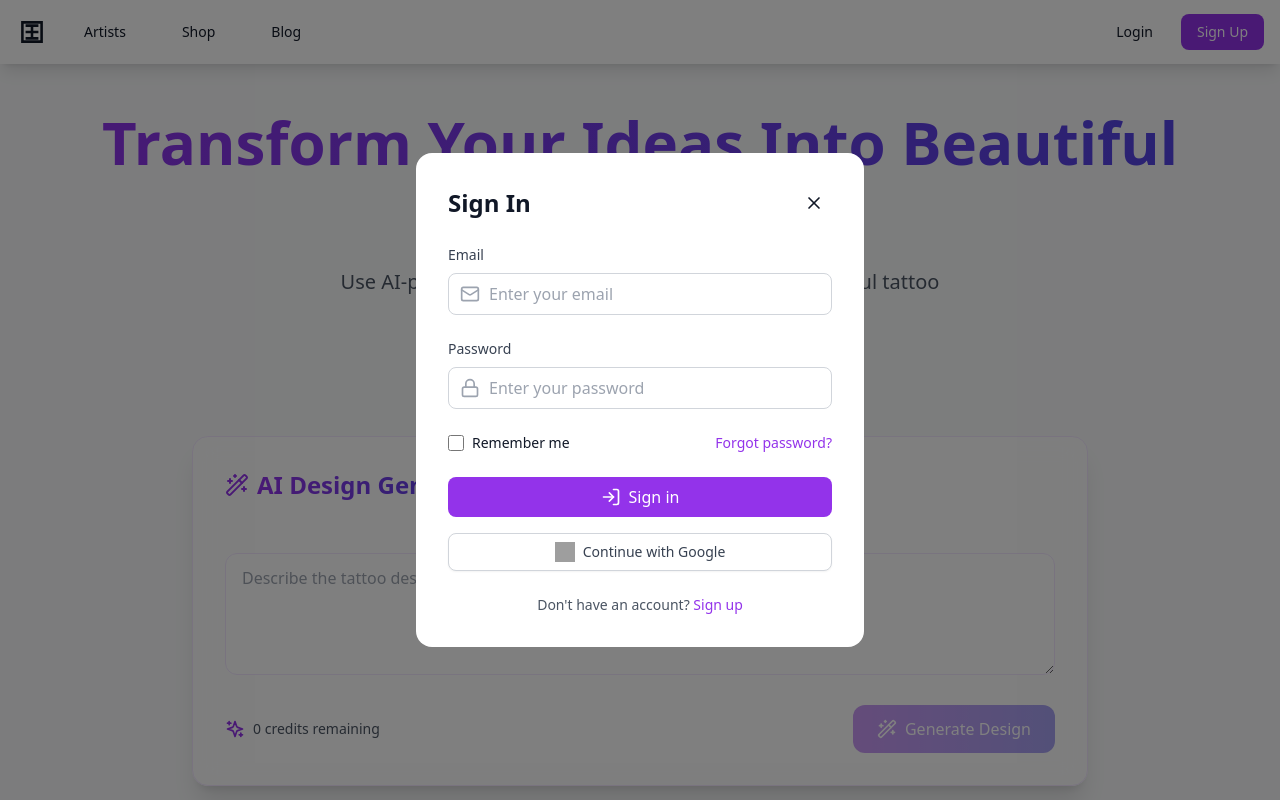
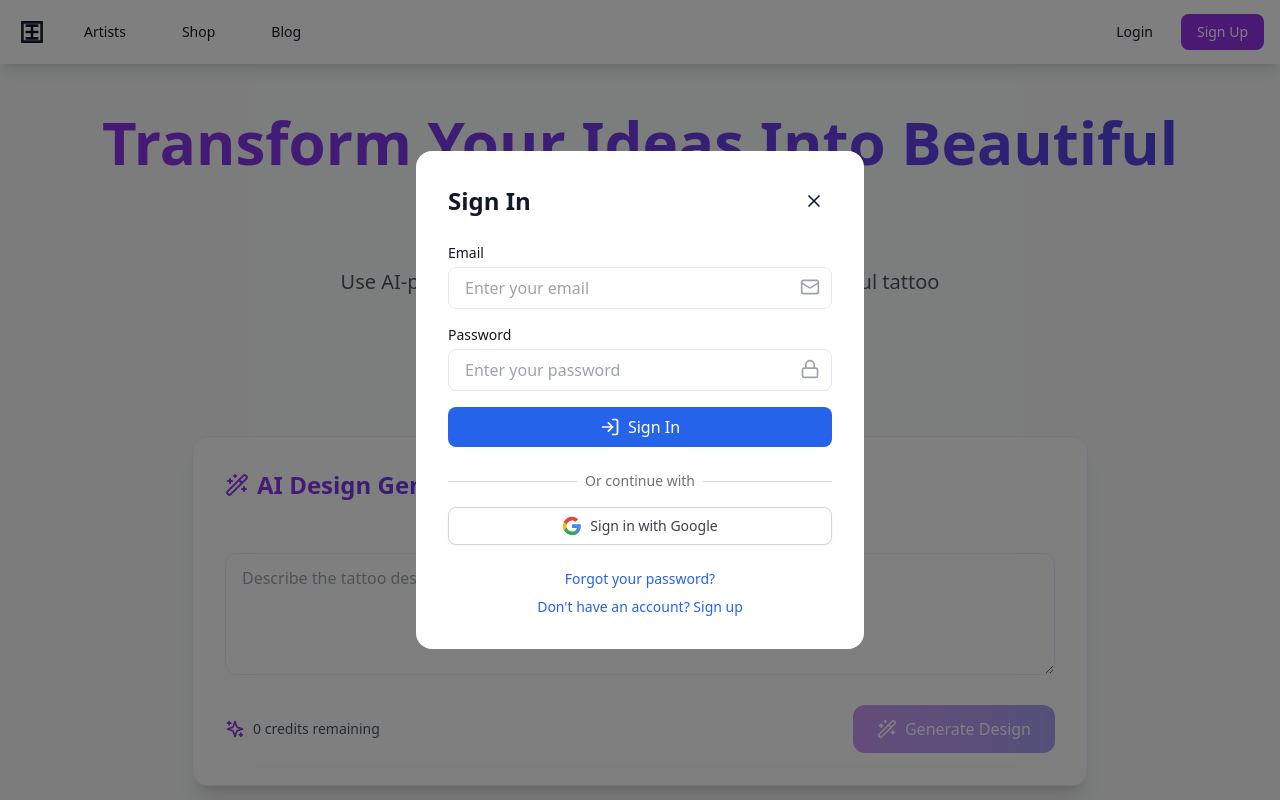
Before and after one commit to Tattmonkey/Alice, a React (Vite) app: page / in a window 1280 px wide. Both pictures are taken after a click on the button "Login". Shown: the top 800 px of the page. Built offline with nearby package versions, Linux system fonts and the light colour scheme; no server answers; grey boxes are pictures that could not be loaded.

Commit message:
fix: update LoginModal to use correct auth function names

```diff
--- a/src/components/auth/LoginModal.tsx
+++ b/src/components/auth/LoginModal.tsx
@@ -6,6 +6,7 @@
 import { z } from 'zod';
 import { useAuth } from '../../contexts/AuthContext';
 import toast from 'react-hot-toast';
+import { useNavigate } from 'react-router-dom';
 
 const schema = z.object({
   email: z.string().email('Invalid email address'),
@@ -22,30 +23,24 @@
 }
 
 export default function LoginModal({ isOpen, onClose, onSwitchToSignUp, onResetPassword }: Props) {
-  const { signIn, signInWithGoogle } = useAuth();
+  const { login, loginWithGoogle } = useAuth();
+  const navigate = useNavigate();
   const [loading, setLoading] = useState(false);
   const [googleLoading, setGoogleLoading] = useState(false);
-  const [error, setError] = useState<string | null>(null);
   const { register, handleSubmit, formState: { errors }, reset } = useForm<FormData>({
     resolver: zodResolver(schema)
   });
 
-  useEffect(() => {
-    const handleClick = () => {
-      console.log('Window clicked');
-    };
-    window.addEventListener('click', handleClick);
-    return () => window.removeEventListener('click', handleClick);
-  }, []);
-
   const onSubmit = async (data: FormData) => {
     try {
       setLoading(true);
-      await signIn(data.email, data.password);
+      await login(data.email, data.password);
       reset();
       onClose();
-    } catch (error) {
+      navigate('/dashboard');
+    } catch (error: any) {
       console.error('Login error:', error);
+      toast.error(error.message || 'Failed to log in');
     } finally {
       setLoading(false);
     }
@@ -56,11 +51,12 @@
 
     try {
       setGoogleLoading(true);
-      await signInWithGoogle();
+      await loginWithGoogle();
       onClose();
-    } catch (error) {
-      setError(error instanceof Error ? error.message : 'Failed to sign in with Google');
+      navigate('/dashboard');
+    } catch (error: any) {
       console.error('Google sign-in error:', error);
+      toast.error(error.message || 'Failed to sign in with Google');
     } finally {
       setGoogleLoading(false);
     }
@@ -93,122 +89,118 @@
               </button>
             </div>
 
-            {error && (
-              <div className="p-4 mb-4 text-sm text-red-700 bg-red-100 rounded-lg dark:bg-red-200 dark:text-red-800" role="alert">
-                {error}
-              </div>
-            )}
-
-            <form onSubmit={handleSubmit(onSubmit)} className="space-y-6">
+            <form onSubmit={handleSubmit(onSubmit)} className="space-y-4">
               <div>
-                <label className="block text-sm font-medium text-gray-700 dark:text-gray-300 mb-2">
+                <label htmlFor="email" className="block text-sm font-medium mb-1">
                   Email
                 </label>
                 <div className="relative">
-                  <Mail className="absolute left-3 top-1/2 transform -translate-y-1/2 text-gray-400 w-5 h-5" />
                   <input
                     {...register('email')}
                     type="email"
-                    className="w-full pl-10 pr-4 py-2 border border-gray-300 dark:border-gray-600 rounded-lg focus:ring-2 focus:ring-purple-500 focus:border-transparent dark:bg-gray-700 dark:text-white"
+                    className="w-full px-4 py-2 border rounded-lg focus:ring-2 focus:ring-blue-500 focus:border-transparent"
                     placeholder="Enter your email"
                   />
+                  <Mail className="absolute right-3 top-2.5 h-5 w-5 text-gray-400" />
                 </div>
                 {errors.email && (
-                  <p className="mt-1 text-sm text-red-600 dark:text-red-400">{errors.email.message}</p>
+                  <p className="mt-1 text-sm text-red-600">{errors.email.message}</p>
                 )}
               </div>
 
               <div>
-                <label className="block text-sm font-medium text-gray-700 dark:text-gray-300 mb-2">
+                <label htmlFor="password" className="block text-sm font-medium mb-1">
                   Password
                 </label>
                 <div className="relative">
-                  <Lock className="absolute left-3 top-1/2 transform -translate-y-1/2 text-gray-400 w-5 h-5" />
                   <input
                     {...register('password')}
                     type="password"
-                    className="w-full pl-10 pr-4 py-2 border border-gray-300 dark:border-gray-600 rounded-lg focus:ring-2 focus:ring-purple-500 focus:border-transparent dark:bg-gray-700 dark:text-white"
+                    className="w-full px-4 py-2 border rounded-lg focus:ring-2 focus:ring-blue-500 focus:border-transparent"
                     placeholder="Enter your password"
                   />
+                  <Lock className="absolute right-3 top-2.5 h-5 w-5 text-gray-400" />
                 </div>
                 {errors.password && (
-                  <p className="mt-1 text-sm text-red-600 dark:text-red-400">{errors.password.message}</p>
+                  <p className="mt-1 text-sm text-red-600">{errors.password.message}</p>
                 )}
               </div>
 
-              <div className="flex items-center justify-between">
-                <div className="flex items-center">
-                  <input
-                    type="checkbox"
-                    className="h-4 w-4 text-purple-600 focus:ring-purple-500 border-gray-300 rounded"
-                  />
-                  <label className="ml-2 block text-sm text-gray-900 dark:text-gray-300">
-                    Remember me
-                  </label>
+              <button
+                type="submit"
+                disabled={loading}
+                className="w-full bg-blue-600 text-white py-2 px-4 rounded-lg hover:bg-blue-700 focus:outline-none focus:ring-2 focus:ring-blue-500 focus:ring-offset-2 disabled:opacity-50 flex items-center justify-center"
+              >
+                {loading ? (
+                  <Loader2 className="animate-spin h-5 w-5" />
+                ) : (
+                  <>
+                    <LogIn className="h-5 w-5 mr-2" />
+                    Sign In
+                  </>
+                )}
+              </button>
+            </form>
+
+            <div className="mt-6">
+              <div className="relative">
+                <div className="absolute inset-0 flex items-center">
+                  <div className="w-full border-t border-gray-300"></div>
+                </div>
+                <div className="relative flex justify-center text-sm">
+                  <span className="px-2 bg-white dark:bg-gray-800 text-gray-500">
+                    Or continue with
+                  </span>
+                </div>
               </div>
 
               <button
-                  type="button"
-                  onClick={onResetPassword}
-                  className="text-sm font-medium text-purple-600 hover:text-purple-500"
+                onClick={handleGoogleSignIn}
+                disabled={googleLoading}
+                className="mt-4 w-full flex items-center justify-center px-4 py-2 border border-gray-300 rounded-lg shadow-sm text-sm font-medium text-gray-700 bg-white hover:bg-gray-50 focus:outline-none focus:ring-2 focus:ring-offset-2 focus:ring-blue-500 disabled:opacity-50"
               >
-                  Forgot password?
-                </button>
-              </div>
-
-              <div className="space-y-4">
-                <motion.button
-                  whileHover={{ scale: 1.02 }}
-                  whileTap={{ scale: 0.98 }}
-                  type="submit"
-                  disabled={loading}
-                  className="w-full py-2 px-4 bg-purple-600 text-white rounded-lg font-medium hover:bg-purple-700 transition-colors flex items-center justify-center gap-2 disabled:opacity-50 disabled:cursor-not-allowed"
-                >
-                  {loading ? (
-                    <Loader2 className="w-5 h-5 animate-spin" />
+                {googleLoading ? (
+                  <Loader2 className="animate-spin h-5 w-5" />
                 ) : (
                   <>
-                      <LogIn className="w-5 h-5" />
-                      Sign in
-                    </>
-                  )}
-                </motion.button>
-
-                <button
-                  type="button"
-                  onClick={handleGoogleSignIn}
-                  disabled={loading || googleLoading}
-                  className="w-full flex justify-center py-2 px-4 border border-gray-300 rounded-lg shadow-sm text-sm font-medium text-gray-700 bg-white hover:bg-gray-50 disabled:opacity-50 disabled:cursor-not-allowed dark:bg-gray-700 dark:border-gray-600 dark:text-gray-300 dark:hover:bg-gray-600"
-                >
-                  {googleLoading ? (
-                    <Loader2 className="w-5 h-5 animate-spin" />
-                  ) : (
-                    <>
-                      <img
-                        src="https://www.gstatic.com/firebasejs/ui/2.0.0/images/auth/google.svg"
-                        alt="Google"
-                        className="w-5 h-5 mr-2"
+                    <svg className="w-5 h-5 mr-2" viewBox="0 0 24 24">
+                      <path
+                        d="M22.56 12.25c0-.78-.07-1.53-.2-2.25H12v4.26h5.92c-.26 1.37-1.04 2.53-2.21 3.31v2.77h3.57c2.08-1.92 3.28-4.74 3.28-8.09z"
+                        fill="#4285F4"
                       />
-                      Continue with Google
+                      <path
+                        d="M12 23c2.97 0 5.46-.98 7.28-2.66l-3.57-2.77c-.98.66-2.23 1.06-3.71 1.06-2.86 0-5.29-1.93-6.16-4.53H2.18v2.84C3.99 20.53 7.7 23 12 23z"
+                        fill="#34A853"
+                      />
+                      <path
+                        d="M5.84 14.09c-.22-.66-.35-1.36-.35-2.09s.13-1.43.35-2.09V7.07H2.18C1.43 8.55 1 10.22 1 12s.43 3.45 1.18 4.93l2.85-2.22.81-.62z"
+                        fill="#FBBC05"
+                      />
+                      <path
+                        d="M12 5.38c1.62 0 3.06.56 4.21 1.64l3.15-3.15C17.45 2.09 14.97 1 12 1 7.7 1 3.99 3.47 2.18 7.07l3.66 2.84c.87-2.6 3.3-4.53 6.16-4.53z"
+                        fill="#EA4335"
+                      />
+                    </svg>
+                    Sign in with Google
                   </>
                 )}
               </button>
             </div>
 
-              <p className="text-center text-sm text-gray-600 dark:text-gray-400">
-                Don't have an account?{' '}
+            <div className="mt-6 flex flex-col space-y-2">
               <button
-                  type="button"
-                  onClick={() => {
-                    onClose();
-                    onSwitchToSignUp();
-                  }}
-                  className="text-purple-600 hover:text-purple-500 font-medium"
+                onClick={onResetPassword}
+                className="text-sm text-blue-600 hover:text-blue-700"
               >
-                  Sign up
+                Forgot your password?
               </button>
-              </p>
-            </form>
+              <button
+                onClick={onSwitchToSignUp}
+                className="text-sm text-blue-600 hover:text-blue-700"
+              >
+                Don't have an account? Sign up
+              </button>
+            </div>
           </motion.div>
         </motion.div>
       )}
```
Lines whose indentation alone changed are shown as unchanged.
